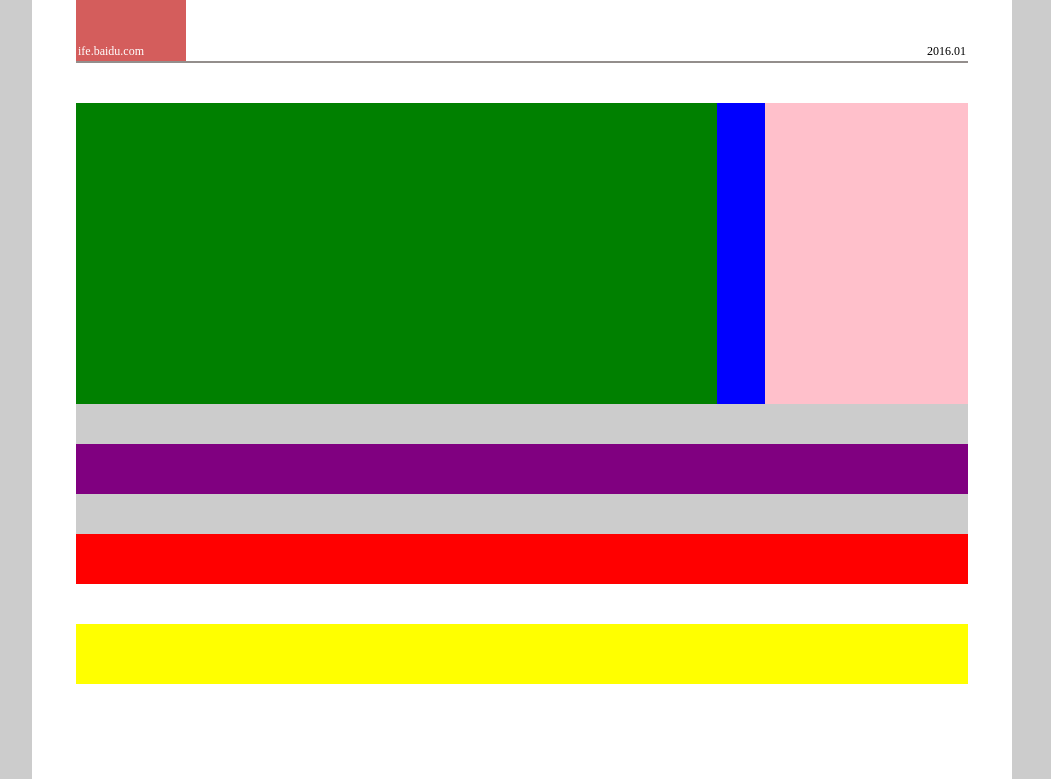
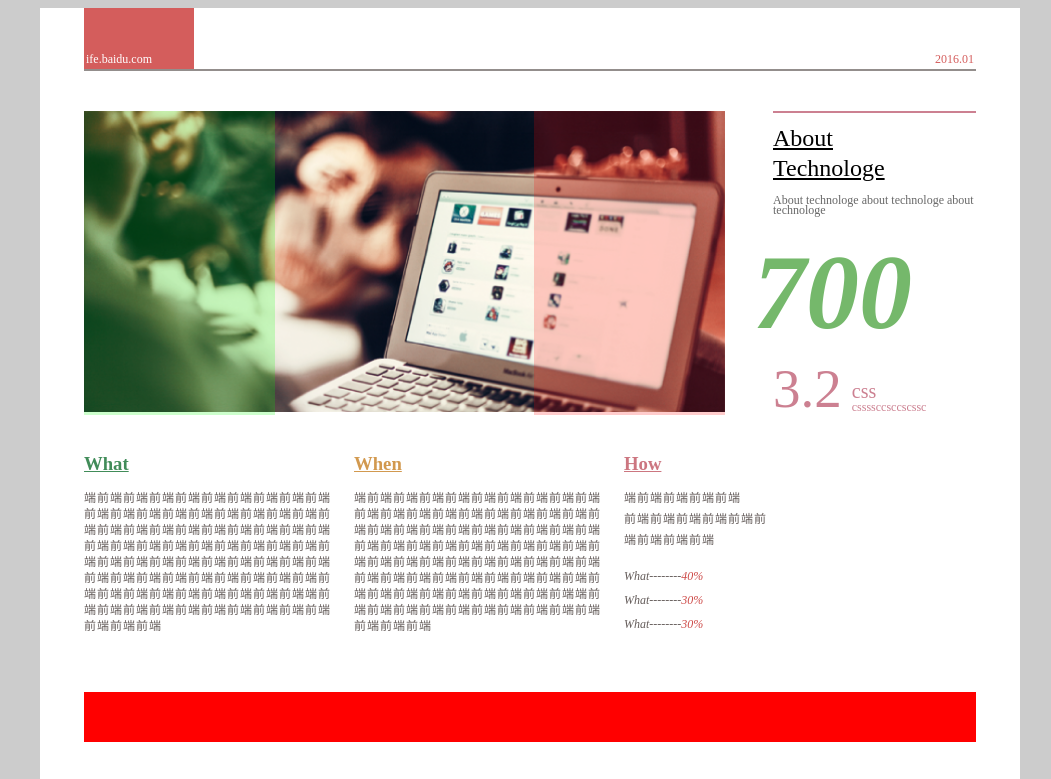
Before and after one commit to Chiiichi/Baidu-IFE-Tasks, a plain HTML site: page task6.html in a window 1280 px wide. Shown: the top 779 px of the page, without its empty margins (118-1169 px from the left). Drawn offline with Linux system fonts and the light colour scheme.

Commit message:
task6更进
添加头部、上部、中部。

```diff
--- a/css/task6.css
+++ b/css/task6.css
@@ -1,8 +1,52 @@
-/*@group general styles
+@group general styles
 ---------------------------------------------------------------------------------------*/
-* {
+/* http://meyerweb.com/eric/tools/css/reset/
+   v2.0 | 20110126
+   License: none (public domain)
+*/
+
+html, body, div, span, applet, object, iframe,
+h1, h2, h3, h4, h5, h6, p, blockquote, pre,
+a, abbr, acronym, address, big, cite, code,
+del, dfn, em, img, ins, kbd, q, s, samp,
+small, strike, strong, sub, sup, tt, var,
+b, u, i, center,
+dl, dt, dd, ol, ul, li,
+fieldset, form, label, legend,
+table, caption, tbody, tfoot, thead, tr, th, td,
+article, aside, canvas, details, embed,
+figure, figcaption, footer, header, hgroup,
+menu, nav, output, ruby, section, summary,
+time, mark, audio, video {
 	margin: 0;
 	padding: 0;
+	border: 0;
+	font-size: 100%;
+	font: inherit;
+	vertical-align: baseline;
+}
+/* HTML5 display-role reset for older browsers */
+article, aside, details, figcaption, figure,
+footer, header, hgroup, menu, nav, section {
+	display: block;
+}
+body {
+	line-height: 1;
+}
+ol, ul {
+	list-style: none;
+}
+blockquote, q {
+	quotes: none;
+}
+blockquote:before, blockquote:after,
+q:before, q:after {
+	content: '';
+	content: none;
+}
+table {
+	border-collapse: collapse;
+	border-spacing: 0;
 }
 body {
 	width: 100%;
@@ -24,7 +68,7 @@ body {
 	margin: 0 auto;
 	background-color: #fff;
 }
-
+/*顶部*/
 header {
 	position: relative;
 	margin: 0 auto;
@@ -50,43 +94,158 @@ header time {
 	position: absolute;
 	bottom: 2px;
 	right: 2px;
-	color:  black;
+	color: #d45d5c;
 	font:12px "黑体";
 }
 article {
 	width: 892px;
 	margin: 40px auto;
 	/*height: 1270px;*/
-	background-color: #ccc;
+	/*background-color: #ccc;*/
 }
 section {
 	margin: 40px 0;
 }
+/*正文上*/
 #top {
-	height: 301px;
-	background-color: blue;
 }
 #banner {
 	float: left;
+	position: relative;
+}
+#banner img {
+	height: 301px;
 	width: 641px;
-	height: 301px;
-	background-color: green;
+}
+.color-span {
+	display: block;
+	height: 100%;
+	width: 191px;
+}
+.color-left {
+	position: absolute;
+	top: 0;
+	left: 0;
+	background: rgba(0,255,0,.2);
+}
+.color-right {
+	position: absolute;
+	top: 0;
+	right: 0;
+	background: rgba(255,0,0,.2);
 }
 #about {
 	float: right;
 	width: 203px;
 	height: 301px;
-	background-color: pink;
+	border-top: 2px solid #cc8091;
 }
-
+#about a {
+	display: block;
+	font-size: 24px;
+	color: #000;
+	font-family: "Microsoft YaHei";
+	margin-top: 10px;
+	text-decoration: underline;
+	line-height: 30px;
+}
+#about p.discText {
+	font-size: 12px;
+	line-height: 10px;
+	color: #676767;
+	font-family: "楷体";
+	display: block;
+}
+#about span.num {
+	font-size: 106px;
+	font-family: "Microsoft YaHei";
+	font-weight: bold;
+	font-style: italic;
+	color: #75b86b;
+	margin-top: 25px;
+	margin-left: -20px;
+	margin-bottom: 15px;
+	display: block;
+}
+#about span.l-num {
+	font-size: 55px;
+	font-family: "Microsoft YaHei";
+	color: #cc8091;
+	display: block;
+	float: left;
+}
+#about .disc {
+	display: block;
+	float: left;
+	margin-top: 20px;
+}
+#about span.t-disc {
+	display: block;
+	/*margin-top: 35px;*/
+	font-size: 20px;
+	font-family: "Microsoft YaHei";
+	color: #cc8091;
+	margin-left: 10px;
+}
+#about span.b-disc {
+	display: block;
+	font-size: 12px;
+	font-family: "Microsoft YaHei";
+	color: #cc8091;
+	margin-left: 10px;
+}
+/*正文中*/
 #middle {
-	height: 50px;
-	background: purple;
+	/*background: purple;*/
 }
+#middle article {
+	display: block;
+	float: left;
+	width: 250px;
+	margin-right: 20px;
+	margin-top: 0;
+	margin-bottom: 0;
+}
+#middle article h3 {
+	margin-top: 0;
+	margin-bottom: 16px;
+	text-decoration: underline;
+	color: #d2994f;
+}
+#middle article:first-of-type h3 {
+	color: #418c59;
+}
+#middle article:last-of-type h3 {
+	color: #cc7680;
+}
+#middle article p {
+	font-size: 12px;
+	font-family: "Microsoft YaHei";
+	color: rgba(35,24,21,0.7);
+	line-height: 16px;
+	letter-spacing:1px;
+	margin: 5px 0;
+}
+#middle article ul {
+	margin-left: 0;
+	padding: 0;
+}
+#middle article ul li {
+	font-size: 12px;
+	font-family: "Microsoft YaHei";
+	font-style: italic;
+	line-height: 24px;
+	color: rgba(35,24,21,0.7);
+}
+#middle article ul li span {
+	color: #cd4a48;
+}
+/*正文下*/
 #bottom {
 	height: 50px;
 	background-color: red;
 }
+/*底部*/
 footer {
 	width: 892px;
 	height: 60px;
@@ -98,4 +257,4 @@ footer {
 ---------------------------------------------------------------------------------------*/
 
 /*@group overrides
----------------------------------------------------------------------------------------*/
+---------------------------------------------------------------------------------------
--- a/task6.html
+++ b/task6.html
@@ -14,13 +14,47 @@
 			<time>2016.01</time>
 		</header>
 		<article>
-			<section id="top">
-				<div id="banner"></div>
-				<div id="about"></div>
+			<section id="top" class="clear">
+				<div id="banner">
+					<img src="./images/task6-banner.png">
+					<span class="color-span color-left"></span>
+					<span class="color-span color-right"></span>
+				</div>
+				<div id="about">
+					<a href="#" >About<br/>Technologe</a>
+					<p class="discText">About technologe about technologe about technologe</p>
+					<span class="num">700</span>
+					<span class="l-num">3.2</span>
+					<div class="disc">
+						<span class="t-disc">css</span>
+						<span class="b-disc">cssssccsccscssc</span>
+					</div>
+				</div>
 			</section>
-			<section id="middle"></section>
+			<section id="middle" class="clear">
+				<article>
+					<h3 class="title">What</h1>
+					<p>端前端前端前端前端前端前端前端前端前端前端前端前端前端前端前端前端前端前端前端前端前端前端前端前端前端前端前端前端前端前端前端前端前端前端前端前端前端前端前端前端前端前端前端前端前端前端前端前端前端前端前端前端前端前端前端前端前端前端前端前端前端前端前端前端前端端前端前端前端前端前端前端前端前端前端前端前端前端前端</p>
+				</article>
+				<article>
+					<h3 class="title">When</h3>
+					<p>端前端前端前端前端前端前端前端前端前端前端前端前端前端前端前端前端前端前端前端前端前端前端前端前端前端前端前端前端前端前端前端前端前端前端前端前端前端前端前端前端前端前端前端前端前端前端前端前端前端前端前端前端前端前端前端前端前端前端前端前端前端前端前端前端前端端前端前端前端前端前端前端前端前端前端前端前端前端前端</p>
+				</article>
+				<article>
+					<h3 class="title">How</h3>
+					<p>端前端前端前端前端</p>
+					<p>前端前端前端前端前端前<p>
+					<p>端前端前端前端</p>
+					<ul>
+						<li>What--------<span>40%</span></li>
+						<li>What--------<span>30%</span></li>
+						<li>What--------<span>30%</span></li>
+					</ul>
+				</article>
+			</section>
 			<section id="bottom">
-				<div></div>
+				<div ="bottom-left"></div>
+				<div ="bottom-right"></div>
 			</section>
 		</article>
 		<footer>
```
Also changed, not shown: images/task6-banner.jpg (deleted), images/task6-banner.png (added), images/task6-left.png (added), images/task6-right.png (added).
